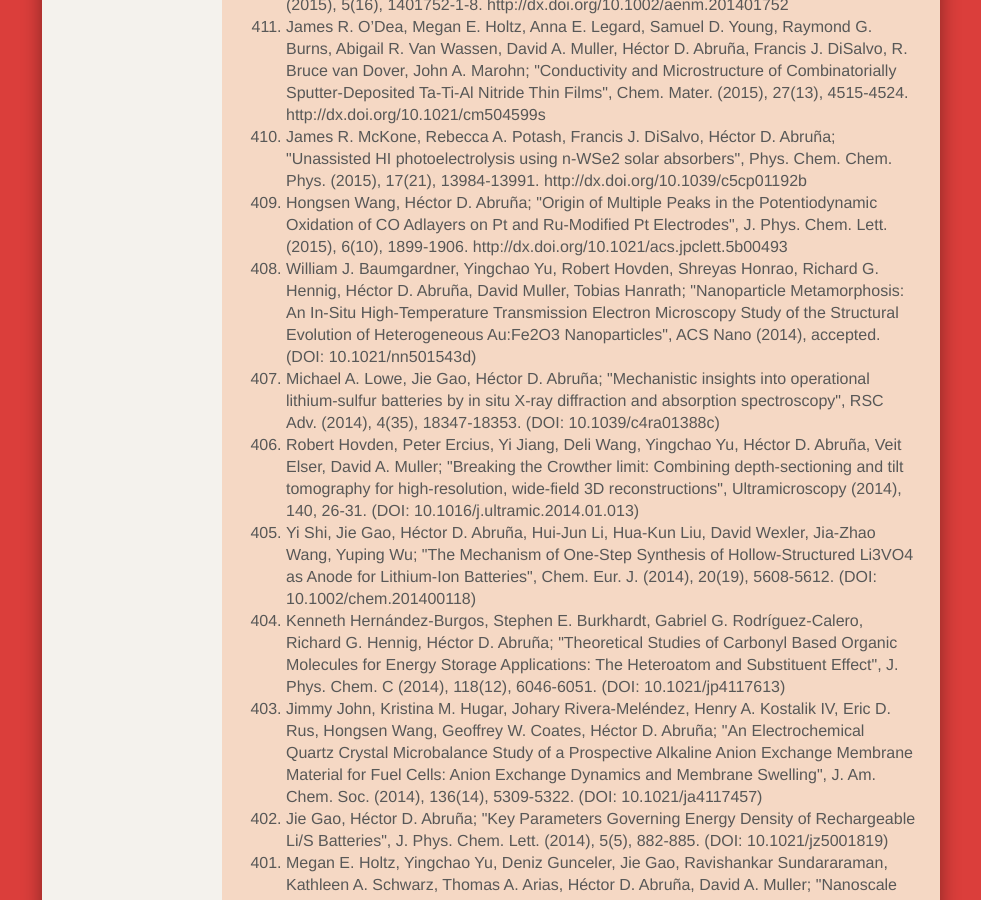
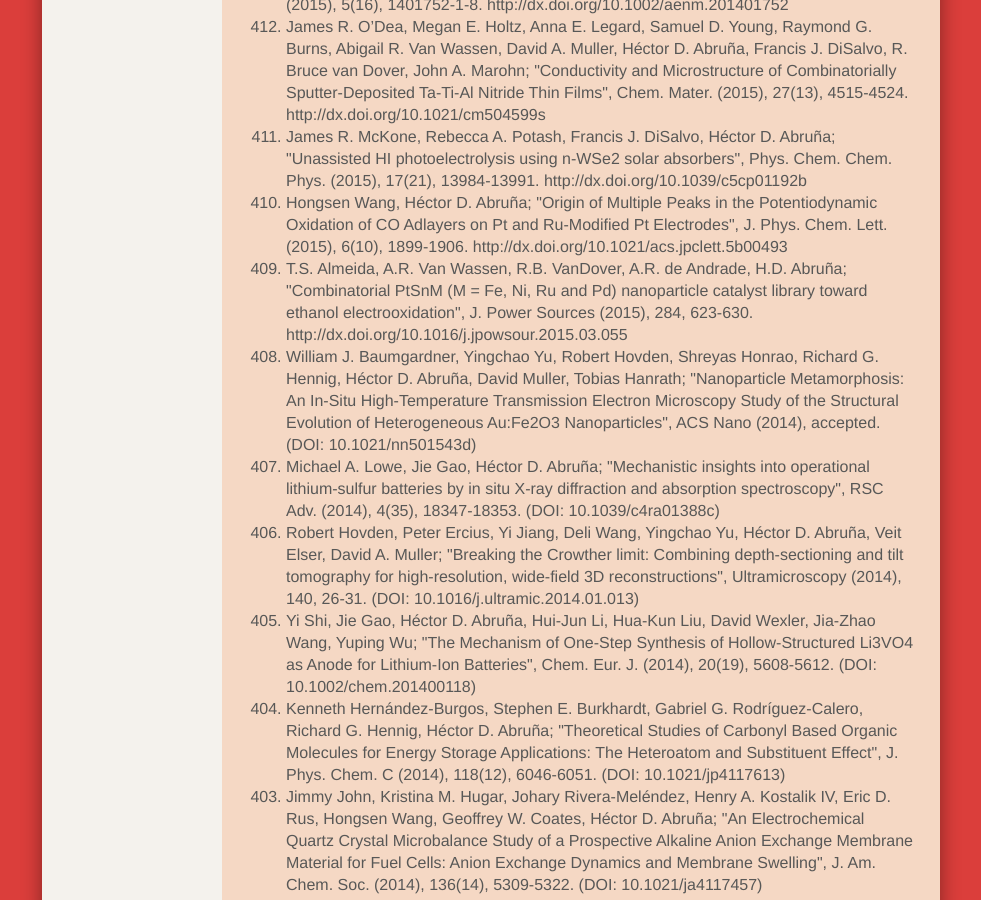
Before and after one commit to abruna/abruna.github.com, a Jekyll site: the page built from publications.html, in a window 1280 px wide and 900 px high, scrolled down 1065 px. Shown: the whole window, without its empty margins (149-1130 px from the left). Built offline with Jekyll 4.4.1, drawn with Linux system fonts in a browser that asks for light colours; nearby versions of some CDN libraries.

Commit message:
Update publications.yml

```diff
--- a/_data/publications.yml
+++ b/_data/publications.yml
@@ -9,6 +9,8 @@
 - "James R. O’Dea, Megan E. Holtz, Anna E. Legard, Samuel D. Young, Raymond G. Burns, Abigail R. Van Wassen, David A. Muller, Héctor D. Abruña, Francis J. DiSalvo, R. Bruce van Dover, John A. Marohn; \"Conductivity and Microstructure of Combinatorially Sputter-Deposited Ta-Ti-Al Nitride Thin Films\", Chem. Mater. (2015), 27(13), 4515-4524. http://dx.doi.org/10.1021/cm504599s"
 - "James R. McKone, Rebecca A. Potash, Francis J. DiSalvo, Héctor D. Abruña; \"Unassisted HI photoelectrolysis using n-WSe2 solar absorbers\", Phys. Chem. Chem. Phys. (2015), 17(21), 13984-13991. http://dx.doi.org/10.1039/c5cp01192b"
 - "Hongsen Wang, Héctor D. Abruña; \"Origin of Multiple Peaks in the Potentiodynamic Oxidation of CO Adlayers on Pt and Ru-Modified Pt Electrodes\", J. Phys. Chem. Lett. (2015), 6(10), 1899-1906. http://dx.doi.org/10.1021/acs.jpclett.5b00493"
+- "T.S. Almeida, A.R. Van Wassen, R.B. VanDover, A.R. de Andrade, H.D. Abruña; \"Combinatorial PtSnM (M = Fe, Ni, Ru and Pd) nanoparticle catalyst library toward ethanol electrooxidation\", J. Power Sources (2015), 284, 623-630. http://dx.doi.org/10.1016/j.jpowsour.2015.03.055"
+
 - "William J. Baumgardner, Yingchao Yu, Robert Hovden, Shreyas Honrao, Richard G. Hennig, Héctor D. Abruña, David Muller, Tobias Hanrath; \"Nanoparticle Metamorphosis: An In-Situ High-Temperature Transmission Electron Microscopy Study of the Structural Evolution of Heterogeneous Au:Fe2O3 Nanoparticles\", ACS Nano (2014), accepted.  (DOI: 10.1021/nn501543d)"
 - "Michael A. Lowe, Jie Gao, Héctor D. Abruña; \"Mechanistic insights into operational lithium-sulfur batteries by in situ X-ray diffraction and absorption spectroscopy\", RSC Adv. (2014), 4(35), 18347-18353.  (DOI: 10.1039/c4ra01388c)"
 - "Robert Hovden, Peter Ercius, Yi Jiang, Deli Wang, Yingchao Yu, Héctor D. Abruña, Veit Elser, David A. Muller; \"Breaking the Crowther limit: Combining depth-sectioning and tilt tomography for high-resolution, wide-field 3D reconstructions\", Ultramicroscopy (2014), 140, 26-31.  (DOI: 10.1016/j.ultramic.2014.01.013)"
```
